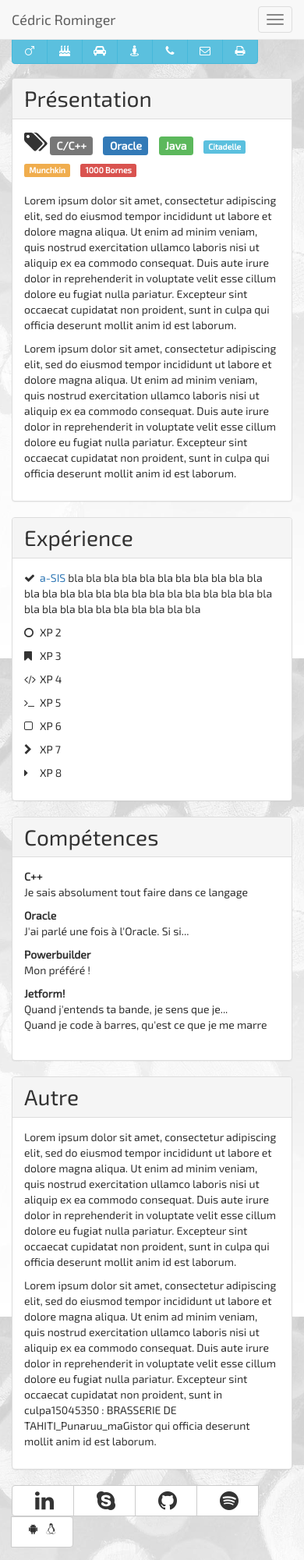
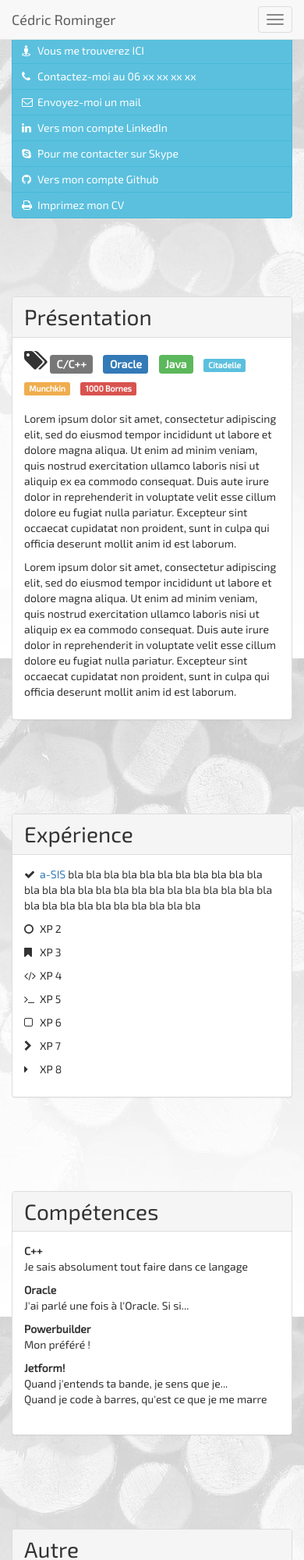
Before and after one commit to rm-gh/cv_rominger, a plain HTML site: page index.html in a window 390 px wide. Shown: the top 2000 px of the page at 78% size. Drawn offline with nearby package versions, Linux system fonts and the light colour scheme.

Commit message:
amélioration du responsive

```diff
--- a/index.html
+++ b/index.html
@@ -41,7 +41,7 @@
 				</div>
 			</div>
 			</nav>
-			<div class="btn-group" role="toolbar" id="caracteristiques">
+			<div class="btn-group hidden-xs" role="toolbar" id="caracteristiques">
 				<a tabindex="0" role="button" class="btn btn-info" data-html="true" data-toggle="popover" data-trigger="focus" data-placement="bottom" data-content="Et oui, je suis un homme !">
 					<span class="fa fa-mars fa-1x"></span>
 				</a>
@@ -60,15 +60,57 @@
 				<a tabindex="0" role="button" class="btn btn-info" data-html="true" data-toggle="popover" data-trigger="focus" data-placement="bottom" data-content='<a href="mailto:cedricounet@toto.com">Envoyez-moi</a> un mail'>
 					<span class="fa fa-envelope-o fa-1x"></span>
 				</a>
+				<a tabindex="0" role="button" class="btn btn-info" data-html="true" data-toggle="popover" data-trigger="focus" data-placement="bottom" data-content="Vers mon compte LinkedIn">
+					<span class="fa fa-linkedin fa-1x"></span>
+				</a>
+				<a tabindex="0" role="button" class="btn btn-info" data-html="true" data-toggle="popover" data-trigger="focus" data-placement="bottom" data-content="Pour me contacter sur Skype">
+					<span class="fa fa-skype fa-1x"></span>
+				</a>
+				<a tabindex="0" role="button" class="btn btn-info" data-html="true" data-toggle="popover" data-trigger="focus" data-placement="bottom" data-content="Vers mon compte Github">
+					<span class="fa fa-github fa-1x"></span>
+				</a>
 				<a tabindex="0" role="button" class="btn btn-info" data-html="true" data-toggle="popover" data-trigger="focus" data-placement="bottom" data-content='<a href="">Imprimez</a> mon CV'>
 					<span class="fa fa-print fa-1x"></span>
+				</a>
+			</div>
+
+			<div class="btn-group-vertical visible-xs" role="toolbar" id="carac-phone">
+<!--				<a tabindex="0" role="button" class="btn btn-info">
+					<span class="fa fa-mars fa-1x"></span>Et oui, je suis un homme !
+				</a>
+				<a tabindex="0" role="button" class="btn btn-info">
+					<span class="fa fa-birthday-cake fa-1x"></span>Je suis né le 01/01/1900
+				</a>
+				<a tabindex="0" role="button" class="btn btn-info">
+					<span class="fa fa-car fa-1x"></span>Je dispose d'un permis B avec une voiture
+				</a>-->
+				<a tabindex="0" role="button" class="btn btn-info" href="https://www.google.fr/maps/place/52%C2%B000%2734.9%22N+127%C2%B041%2702.7%22E/@52.009703,127.684086,19z/data=!3m1!4b1!4m2!3m1!1s0x0:0x0" target="_blank">
+					<span class="fa fa-street-view fa-1x"></span>Vous me trouverez ICI
+				</a>
+				<a tabindex="0" role="button" class="btn btn-info">
+					<span class="fa fa-phone fa-1x"></span>Contactez-moi au 06 xx xx xx xx
+				</a>
+				<a tabindex="0" role="button" class="btn btn-info" href="mailto:cedricounet@toto.com">
+					<span class="fa fa-envelope-o fa-1x"></span>Envoyez-moi un mail
+				</a>
+				<a tabindex="0" role="button" class="btn btn-info">
+					<span class="fa fa-linkedin fa-1x"></span>Vers mon compte LinkedIn
+				</a>
+				<a tabindex="0" role="button" class="btn btn-info">
+					<span class="fa fa-skype fa-1x"></span>Pour me contacter sur Skype
+				</a>
+				<a tabindex="0" role="button" class="btn btn-info">
+					<span class="fa fa-github fa-1x"></span>Vers mon compte Github
+				</a>
+				<a tabindex="0" role="button" class="btn btn-info" href="">
+					<span class="fa fa-print fa-1x"></span>Imprimez mon CV
 				</a>
 			</div>
 		</header>
 
 
 
-		<section class="row first" id="presentation">
+		<section class="row" id="presentation">
 			<div class="col-xs-12">
 				<div class="panel panel-default">
 					<div class="panel-heading">
@@ -150,7 +192,7 @@
 					</div>
 					<div class="panel-body">
 						<p>Lorem ipsum dolor sit amet, consectetur adipiscing elit, sed do eiusmod tempor incididunt ut labore et dolore magna aliqua. Ut enim ad minim veniam, quis nostrud exercitation ullamco laboris nisi ut aliquip ex ea commodo consequat. Duis aute irure dolor in reprehenderit in voluptate velit esse cillum dolore eu fugiat nulla pariatur. Excepteur sint occaecat cupidatat non proident, sunt in culpa qui officia deserunt mollit anim id est laborum.</p>
-						<p>Lorem ipsum dolor sit amet, consectetur adipiscing elit, sed do eiusmod tempor incididunt ut labore et dolore magna aliqua. Ut enim ad minim veniam, quis nostrud exercitation ullamco laboris nisi ut aliquip ex ea commodo consequat. Duis aute irure dolor in reprehenderit in voluptate velit esse cillum dolore eu fugiat nulla pariatur. Excepteur sint occaecat cupidatat non proident, sunt in culpa15045350 : BRASSERIE DE TAHITI_Punaruu_maGistor qui officia deserunt mollit anim id est laborum.</p>
+						<p>Lorem ipsum dolor sit amet, consectetur adipiscing elit, sed do eiusmod tempor incididunt ut labore et dolore magna aliqua. Ut enim ad minim veniam, quis nostrud exercitation ullamco laboris nisi ut aliquip ex ea commodo consequat. Duis aute irure dolor in reprehenderit in voluptate velit esse cillum dolore eu fugiat nulla pariatur. Excepteur sint occaecat cupidatat non proident, sunt in culpa qui officia deserunt mollit anim id est laborum.</p>
 					</div>
 				</div>
 			</div>
@@ -160,16 +202,7 @@
 
 		<footer class="row">
 			<div class="col-xs-12 text-center">
-				<div class="btn-group">
-					<a class="btn btn-default" href="#" title="Vers mon compte LinkedIn"><i class="fa fa-linkedin fa-2x"></i></a>
-					<a class="btn btn-default" href="#" title="Pour me contacter sur Skype"><i class="fa fa-skype fa-2x"></i></a>
-					<a class="btn btn-default" href="#" title="Vers mon compte Github"><i class="fa fa-github fa-2x"></i></a>
-					<a class="btn btn-default" href="#" title="Vous aimez partager la musique aussi ?"><i class="fa fa-spotify fa-2x"></i></a>
-					<a class="btn btn-default" href="" title="Mes marques de référence :D">
-						<i class="fa fa-android fa-1x"></i>
-						<i class="fa fa-linux fa-1x"></i>
-					</a>
-				</div>
+				Si t'as envie de mettre des crédits ou autres infos...
 			</div>
 		</footer>
 
--- a/styles.css
+++ b/styles.css
@@ -8,14 +8,25 @@ body
 
 #caracteristiques
 {
-	position:absolute;
+	position:fixed;
 	top:48px;
 	width:100%;
+	z-index:1000;
+}
+#carac-phone
+{
+	margin-top:48px;
+}
+#carac-phone a
+{
+	text-align:left;
 }
 
-.first
+.row
 {
 	padding-top:100px;
+	height:100%;
+	position:relative;
 }
 .pic
 {
@@ -48,29 +59,6 @@ footer
 	margin-bottom:20px;
 }
 
-.btn-default
-{
-	min-width:40px;
-	width:80px;
-	height:40px;
-	padding:5px 0px 0px 0px;
-	margin:0px 0px 0px 0px;
-	transition:all 0.5s ease-in-out;
-}
-
-.btn-default:hover
-{
-	text-shadow:2px 2px 2px rgba(0,0,0,0.5);
-	background:linear-gradient(rgba(0,0,0,0), rgba(0,0,0,0.1));
-	transition:all 0.5s ease-in-out;
-}
-.btn-default:active
-{
-	text-shadow:-2px -2px 2px rgba(255,255,255,0.5);
-	background:linear-gradient(rgba(0,0,0,0.1), rgba(0,0,0,0));
-	transition:all 0.5s ease-in-out;
-}
-
 .onehunperc
 {
 	font-size:100%;
```
